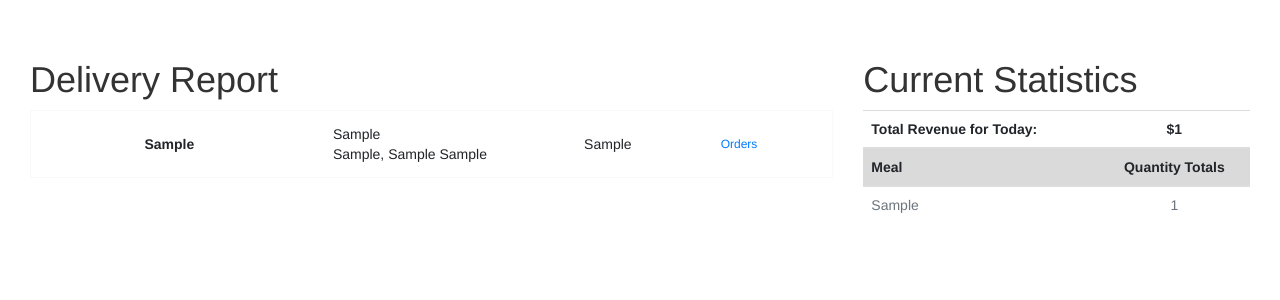
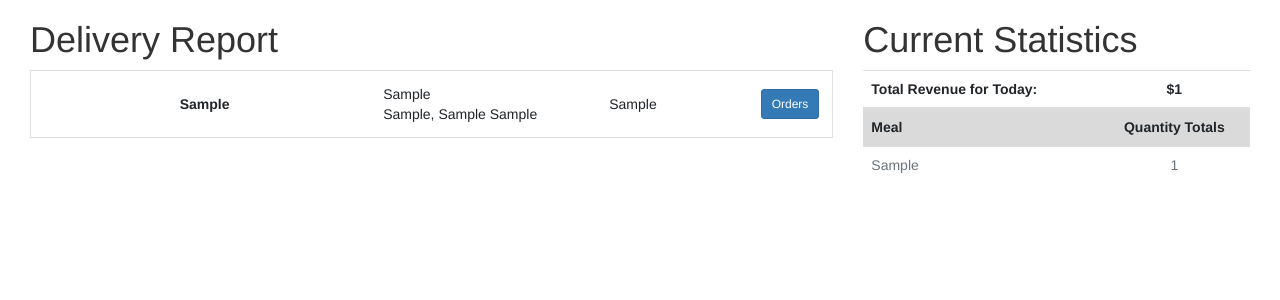
Before and after one commit to infinite-options/serving-now-webapp, a Flask app: template templates/report.html in a window 1280 px wide. Shown: the part 62-362 px from the top of the page. Run offline with Flask 2, Linux system fonts and the light colour scheme; the template is opened without the code that fills it: most values are stand-ins (such as "Sample title", 1, 10 or a date in 2020); some libraries are stand-ins or nearby versions.

Commit message:
Report UI changes to orders, fix Regeister form UI bug and revenue is now correct

```diff
--- a/main.py
+++ b/main.py
@@ -485,12 +485,15 @@ def kitchenSettings(id):
                                     )
 
     kitchen = db.scan(TableName='kitchens',
-                   FilterExpression='kitchen_id = :value',
-                   ExpressionAttributeValues={
-                       ':value': {'S': id}
-                   })
+                      FilterExpression='kitchen_id = :value',
+                      ExpressionAttributeValues={
+                          ':value': {'S': id}
+                      })
 
-    return render_template('kitchenSettings.html', id=id, kitchen=kitchen['Items'][0])
+    return render_template('kitchenSettings.html',
+                            id=id,
+                            kitchen=kitchen['Items'][0],
+                            kitchen_name=login_session['kitchen_name'])
 
 
 @app.route('/kitchens/meals/create', methods=['POST'])
@@ -759,10 +762,11 @@ def report():
                 item['photo'] = mealInfo['photo']
                 item['qty'] = int(item['M']['qty']['N'])
                 item['revenue'] = int(mealInfo['price']['S']) * item['qty']
+                item['price'] = int(mealInfo['price']['S'])
+                totalRevenue += float(item['revenue'])
                 #totalRevenue += item['revenue']
                 if order_id_str in totalMealQuantity:
                     totalMealQuantity[order_id_str] += item['qty']
-                    totalRevenue += float(totalMealQuantity[order_id_str])
                 else:
                     totalMealQuantity[order_id_str] = item['qty']
                 if item['qty'] > 0:
--- a/static/reportStyle.css
+++ b/static/reportStyle.css
@@ -11,6 +11,10 @@
   border-top: 0 ! important;
 }
 
+.border-gray {
+  border-color: #dfdfdf !important;
+}
+
 .notes-box {
   width: 300px;
   height: 168px !important;
@@ -21,11 +25,11 @@
 }
 
 .time-col {
-  width: 80px;
+  width: 120px;
 }
 
 .name-col {
-  width: 150px;
+  width: 180px;
 }
 
 .address-col {
--- a/templates/register.html
+++ b/templates/register.html
@@ -39,7 +39,7 @@
         </div>
             <div class= "center-wrapper">
                 <div class="row whole-view">
-                    <div class="col-4 login-class">
+                    <div class="login-class">
                         <div class="form-group">
                             <input type="text" class="form-control form-control-class"  id="username" style="height:51px; width:314" placeholder="Create a Username" required>
                         </div>
--- a/templates/report.html
+++ b/templates/report.html
@@ -10,31 +10,8 @@
     {% extends "main.html" %}
 
     {% block content %}
-
       <script src="ordermeal.js"></script>
       <link rel="stylesheet" type="text/css" href="{{ url_for('.static', filename='reportStyle.css' )}}">
-
-  <br>
-  <br>
-  <!-- <p> Today's Meal: </p>
-  {% for meal in mealsToCook %}
-  <div class="meal-img">
-  <img src="{{ meal.photo.S }}">
-</div>
-<div class="meal-name">
-{{ meal.meal_name.S }}
-</div>
-<div class="meal-description">
-{{ meal.description.S }}
-</div>
-{% endfor %} -->
-<!-- <div id="inventory">
-<h4><i>Inventory Report</i></h4>
-<strong><p id="num_orders"></p></strong>
-{% for meal in mealsToCook %}
-<p>{{ meal.meal_name.S }}: {{ meal.qty}}</p>
-{% endfor %}
-</div> -->
 
       <main role="main" class="container-fluid">
         <div class="row">
@@ -45,7 +22,7 @@
             {% endif %}
             {% for order in orders %}
             {% set outer_loop = loop %}
-        <div class="border border-light p-2" >
+              <div class="border border-gray p-2 mb-2" >
                 <table class='table table-borderless mb-0'>
                   <tbody>
                     <tr>
@@ -56,8 +33,8 @@
                         <div> {{ order.city.S }}, {{ order.state.S }} {{ order.zipCode.N }} </div>
                       </td>
                       <td class="phone-col align-middle table-borderless" >{{ order.phone.S }}</td>
-                <td class="orderbtn-col align-middle table-borderless">
-                  <button class="btn btn-outline-primary btn-sm right-content" type=x"button" data-toggle="collapse" data-target="#collapseExample{{loop.index}}" aria-expanded="false" aria-controls="collapseExample">
+                      <td class="orderbtn-col align-middle">
+                        <button class="btn btn-primary btn-sm float-right" type=x"button" data-toggle="collapse" data-target="#collapseExample{{loop.index}}" aria-expanded="false" aria-controls="collapseExample">
                           Orders
                         </button>
                       </td>
@@ -68,10 +45,10 @@
                   <div class="collapse" id="collapseExample{{outer_loop.index}}">
                     {% for item in order.order_items.L %}
                       {% if item.name %}
-                  <div class="border border-light mb-2 mt-2 order-item-box">
+                        <div class="border border-gray mb-2 mt-2 order-item-box">
                           <img src={{item.photo.S}} class="card-img-top float-left" style="max-width:190px; height:120px">
                             <span class="align-top list-inline-item float-left ml-2">
-                        <p class="display-4"> {{ item.name }} </p>
+                              <p class="display-4"> ${{ item.price }} {{ item.name }} </p>
                               <p class="text-left"> Quantity: {{ item.qty }} </p>
                               <p class="text-left"> Revenue: ${{ item.revenue }} </p>
                             </span>
@@ -81,7 +58,7 @@
                         </div>
                       {% else %}
                         {% if not item.photo %}
-                    <div class="alert alert-danger" role="alert">
+                          <div class="alert alert-danger mb-0" role="alert">
                             <p> Meal with id: <strong>{{item.M.meal_id.S}}</strong> is no longer available or has been removed. </p>
                           </div>
                         {% endif %}
@@ -129,8 +106,6 @@
           </div>
         </div>
       </main>
-
     {% endblock %}
-<!--
   </body>
 </html>
```
Lines whose indentation alone changed are shown as unchanged.
